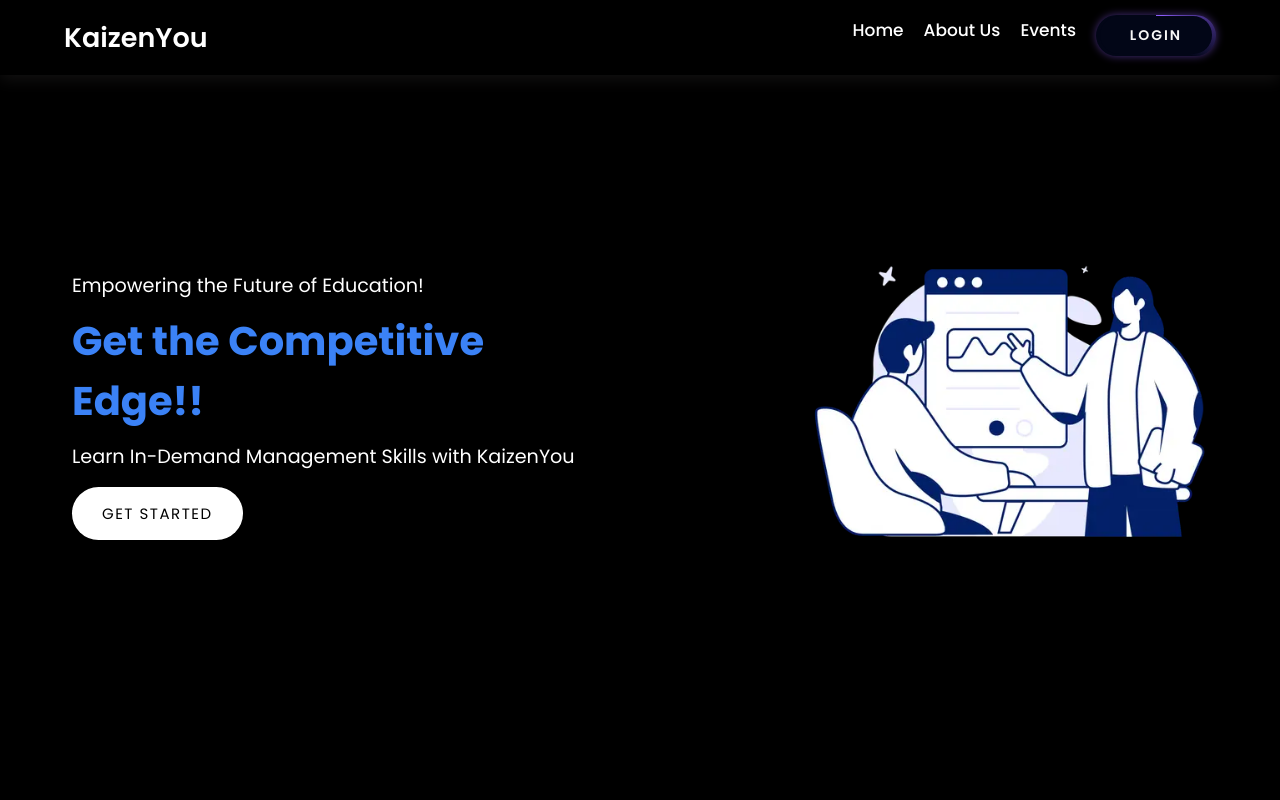
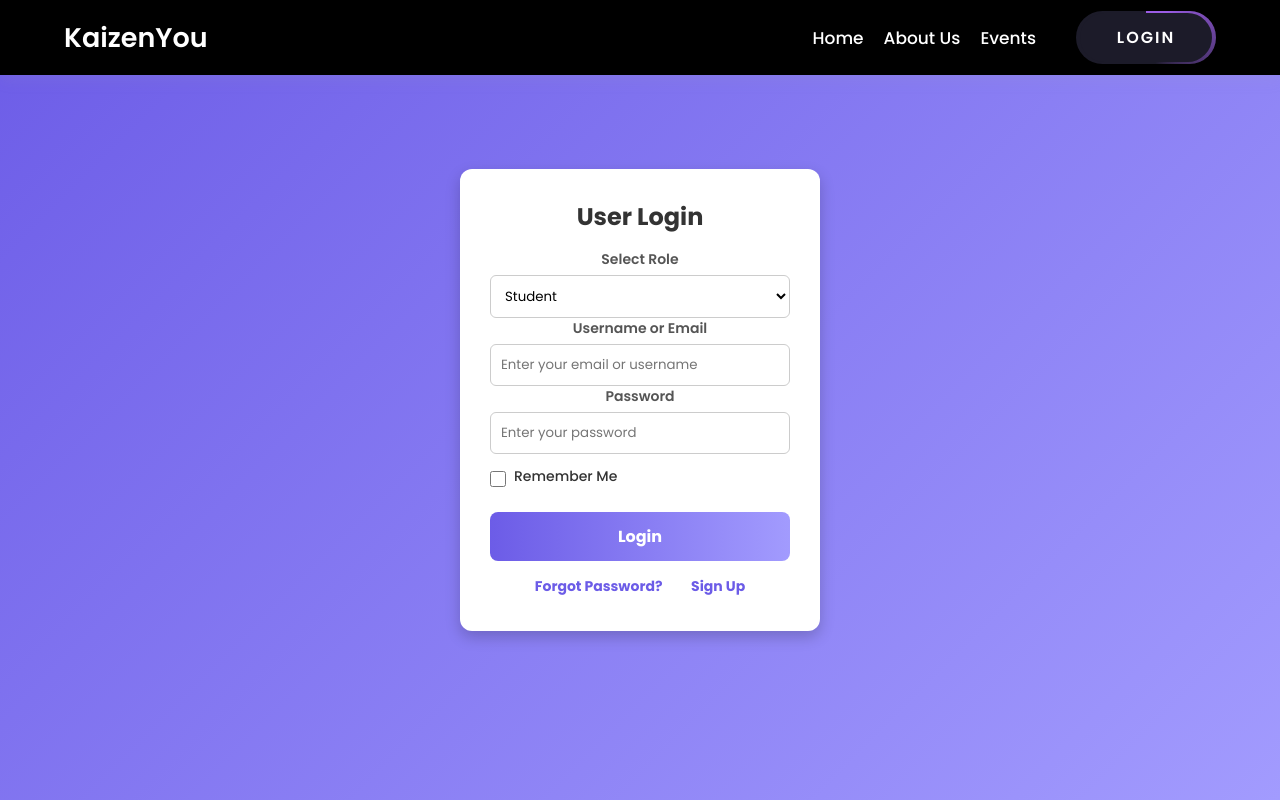
Before and after one commit to TanishkKaushik7/KaizenYou, a React (Vite) app: page /KaizenYou/login in a window 1280 px wide. Shown: the top 800 px of the page. Built offline with nearby package versions, Linux system fonts and the light colour scheme.

Commit message:
add login functionality; implement routing with react-router-dom; enhance features section with parallax effect and mouse tilt; add ripple effect to icons; style login page

```diff
--- a/package.json
+++ b/package.json
@@ -18,7 +18,8 @@
     "react": "^19.0.0",
     "react-dom": "^19.0.0",
     "react-icons": "^5.5.0",
-    "react-router-dom": "^7.2.0"
+    "react-router-dom": "^7.2.0",
+    "vanilla-tilt": "^1.8.1"
   },
   "devDependencies": {
     "@eslint/js": "^9.19.0",
--- a/src/App.jsx
+++ b/src/App.jsx
@@ -1,14 +1,19 @@
-import RadioInputs from '../src/components/nav.jsx'
-import LandingPage from '../src/components/landing.jsx'
+import React from "react";
+import { BrowserRouter as Router, Routes, Route } from "react-router-dom";
+import Navbar from "../src/components/nav";
+import Login from "../src/components/login";
+import LandingPage from "../src/components/landing";
 
+const App = () => {
+  return (
+    <Router basename="/KaizenYou">
+    <Navbar />
+    <Routes>
+      <Route path="/" element={<LandingPage />} />
+      <Route path="/login" element={<Login />} />
+    </Routes>
+  </Router>
+  );
+};
 
-function App() {
-  return (
-    <div className="App">
-      <RadioInputs />
-      <LandingPage />
-    </div>
-  );
-}
-
-export default App
+export default App;
--- /dev/null
+++ b/src/components/login.jsx
@@ -0,0 +1,84 @@
+import React, { useState } from "react";
+import "../cssfiles/login.css";
+
+const UserLogin = () => {
+  const [userRole, setUserRole] = useState("student");
+  const [userEmail, setUserEmail] = useState("");
+  const [userPassword, setUserPassword] = useState("");
+  const [rememberUser, setRememberUser] = useState(false);
+
+  const handleLogin = (e) => {
+    e.preventDefault();
+    console.log("Logging in as:", userRole, userEmail, userPassword, rememberUser);
+  };
+
+  return (
+    <div className="auth-container">
+      <div className="auth-card">
+        <h2>User Login</h2>
+
+        <form className="auth-form" onSubmit={handleLogin}>
+          {/* Role Selection Dropdown */}
+          <div className="input-field">
+            <label htmlFor="userRole">Select Role</label>
+            <select id="userRole" value={userRole} onChange={(e) => setUserRole(e.target.value)}>
+              <option value="student">Student</option>
+              <option value="teacher">Teacher</option>
+              <option value="admin">Admin</option>
+              <option value="school">School</option>
+            </select>
+          </div>
+
+          {/* Email Input */}
+          <div className="input-field">
+            <label htmlFor="userEmail">Username or Email</label>
+            <input
+              type="text"
+              id="userEmail"
+              value={userEmail}
+              onChange={(e) => setUserEmail(e.target.value)}
+              placeholder="Enter your email or username"
+              required
+            />
+          </div>
+
+          {/* Password Input */}
+          <div className="input-field">
+            <label htmlFor="userPassword">Password</label>
+            <input
+              type="password"
+              id="userPassword"
+              value={userPassword}
+              onChange={(e) => setUserPassword(e.target.value)}
+              placeholder="Enter your password"
+              required
+            />
+          </div>
+
+          {/* Remember Me Checkbox */}
+          <div className="auth-remember">
+            <input
+              type="checkbox"
+              id="rememberUser"
+              checked={rememberUser}
+              onChange={() => setRememberUser(!rememberUser)}
+            />
+            <label htmlFor="rememberUser">Remember Me</label>
+          </div>
+
+          {/* Login Button */}
+          <button type="submit" className="auth-btn">Login</button>
+
+          {/* Forgot Password and Sign Up Links */}
+          <div className="auth-links">
+            <a href="#">Forgot Password?</a>
+            <span>|</span>
+            <a href="#">Sign Up</a>
+          </div>
+        </form>
+      </div>
+    </div>
+  );
+};
+
+export default UserLogin;
--- a/src/components/nav.jsx
+++ b/src/components/nav.jsx
@@ -1,15 +1,16 @@
 import React, { useState } from "react";
+import { useNavigate } from "react-router-dom"; // Import navigation hook
 import "../cssfiles/nav.css";
 
 const Navbar = () => {
   const [menuOpen, setMenuOpen] = useState(false);
+  const navigate = useNavigate(); // React Router navigation
 
   const toggleMenu = () => {
     setMenuOpen((prev) => !prev);
   };
 
   return (
-    <>
     <nav>
       <div className="navbar">
         <div className="logo">
@@ -39,12 +40,13 @@
           ))}
 
           <li>
-              <button className="login-btn">Login</button>
-            </li>
+
+          </li> <button className="login-btn" onClick={() => navigate("/login")}>
+              Login
+            </button>
         </ul>
       </div>
     </nav>
-    </>
   );
 };
 
--- /dev/null
+++ b/src/cssfiles/login.css
@@ -0,0 +1,134 @@
+/* 🌟 Enhanced Login Page Styles */
+* {
+    margin: 0;
+    padding: 0;
+    box-sizing: border-box;
+    font-family: "Poppins", sans-serif;
+}
+
+/* Centering the Login Box */
+.auth-container {
+    display: flex;
+    justify-content: center;
+    align-items: center;
+    height: 100vh;
+    background: linear-gradient(135deg, #6c5ce7, #a29bfe);
+}
+
+/* Card Wrapper */
+.auth-card {
+    background: white;
+    padding: 30px;
+    border-radius: 12px;
+    box-shadow: 0 6px 15px rgba(0, 0, 0, 0.2);
+    text-align: center;
+    width: 360px;
+}
+
+/* Title */
+h2 {
+    margin-bottom: 15px;
+    font-size: 24px;
+    font-weight: bold;
+    color: #333;
+}
+
+/* Input Groups */
+.auth-input-group {
+    margin-top: 15px;
+    text-align: left;
+}
+
+/* Labels */
+label {
+    display: block;
+    font-weight: 600;
+    font-size: 14px;
+    color: #555;
+    margin-bottom: 5px;
+}
+
+/* Inputs & Dropdown */
+select,
+input {
+    width: 100%;
+    padding: 10px;
+    border: 1px solid #ccc;
+    border-radius: 6px;
+    background: white;
+    color: black;
+    outline: none;
+    transition: 0.3s ease;
+}
+
+/* Input Focus Effect */
+input:focus,
+select:focus {
+    border-color: #6c5ce7;
+    box-shadow: 0 0 8px rgba(108, 92, 231, 0.5);
+}
+
+/* Remember Me Checkbox */
+.auth-remember {
+    display: flex;
+    align-items: center; /* Aligns items vertically */
+    justify-content: flex-start;
+    margin-top: 12px;
+    font-size: 14px;
+    gap: 8px; /* Adds space between checkbox and label */
+}
+
+.auth-remember input {
+    width: 16px;
+    height: 16px;
+    cursor: pointer;
+    accent-color: #6c5ce7; /* Purple checkbox color */
+}
+
+.auth-remember label {
+    font-size: 14px;
+    font-weight: 500;
+    color: #333;
+    cursor: pointer;
+}
+/* 🚀 Login Button - Styled like Navbar Button */
+.auth-btn {
+    margin-top: 20px;
+    width: 100%;
+    padding: 12px;
+    font-size: 1rem;
+    font-weight: bold;
+    border-radius: 8px;
+    border: none;
+    cursor: pointer;
+    background: linear-gradient(90deg, #6c5ce7, #a29bfe);
+    color: white;
+    transition: 0.3s;
+}
+
+/* Hover Effect */
+.auth-btn:hover {
+    background: linear-gradient(90deg, #5a4fcf, #9186ff);
+    transform: scale(1.05);
+}
+
+/* Links */
+.auth-links {
+    margin-top: 15px;
+    display: flex;
+    justify-content: center;
+    gap: 12px;
+}
+
+.auth-links a {
+    text-decoration: none;
+    color: #6c5ce7;
+    font-size: 14px;
+    font-weight: bold;
+    transition: 0.3s ease;
+}
+
+.auth-links a:hover {
+    text-decoration: underline;
+    color: #5a4fcf;
+}
--- a/src/cssfiles/nav.css
+++ b/src/cssfiles/nav.css
@@ -1,10 +1,11 @@
 @import url('https://fonts.googleapis.com/css2?family=Poppins:wght@200;300;400;500;600;700&display=swap');
 
-* {
+*,
+*:before,
+*:after {
+  padding: 0;
   margin: 0;
-  padding: 0;
   box-sizing: border-box;
-  font-family: 'Poppins', sans-serif;
 }
 
 body {
@@ -31,8 +32,17 @@
   justify-content: space-between;
   align-items: center;
   height: 100%;
+  white-space: nowrap;
 }
 
+.nav-right {
+  display: flex;
+  gap: 25px;
+  height: 100%; /* Full navbar height */
+  align-items: center; /* Vertically centers menu & button */
+}
+
+/* Logo */
 .logo a {
   color: #fff;
   font-size: 27px;
@@ -45,10 +55,7 @@
   display: flex;
   list-style: none;
   gap: 20px;
-}
-
-.menu li {
-  list-style: none;
+  align-items: center;
 }
 
 .menu li a {
@@ -60,81 +67,110 @@
 }
 
 .menu li a:hover {
-  color: rgb(59, 130, 246);
+  color: #9b5de5;
 }
 
 /* Login Button */
+
+/* Updated Login Button */
 .login-btn {
   position: relative;
+  display: inline-flex; /* Ensures it only takes necessary width */
+  align-items: center;
+  justify-content: center;
+  background-color: #1c1b29 !important;
+  color: #ffffff !important;
+  font-size: 16px;
+  font-weight: 600;
+  padding: 14px 35px !important;
+  border-radius: 60px !important;
+  cursor: pointer;
+  border: none;
+  letter-spacing: 2px;
+  overflow: hidden;
+  z-index: 1;
+  white-space: nowrap; /* Prevents button text from breaking */
+  max-width: 200px; /* Ensures a reasonable width */
+  min-width: 140px; /* Sets a minimum width */
+}
+
+/* Responsive Adjustments */
+@media (max-width: 1024px) {
+  .login-btn {
+    padding: 12px 30px !important;
+    font-size: 15px;
+    max-width: 180px;
+    min-width: 130px;
+  }
+}
+
+@media (max-width: 768px) {
+  .login-btn {
+    padding: 10px 25px !important;
+    font-size: 14px;
+    max-width: 160px;
+    min-width: 120px;
+  }
+}
+
+@media (max-width: 480px) {
+  .login-btn {
+    padding: 8px 20px !important;
+    font-size: 13px;
+    max-width: 140px;
+    min-width: 110px;
+  }
+}
+
+/* Remove unwanted inherited styles */
+.login-btn:focus,
+.login-btn:active {
+  outline: none;
+  box-shadow: none;
+}
+
+/* Bigger Animated Border */
+.login-btn::before {
+  content: "";
+  position: absolute;
+  background-image: conic-gradient(
+    #9b5de5 40deg, /* Enlarged Violet Animation */
+    transparent 160deg
+  );
+  height: 300%;
+  width: 300%;
+  left: -100%;
+  top: -100%;
+  animation: rotate 2.5s infinite linear;
+  z-index: -1;
+}
+
+/* Inner Button Overlay */
+.login-btn::after {
+  content: "LOGIN";
+  position: absolute;
+  inset: 3%;
+  background-color: #1c1b29;
+  border-radius: inherit;
+  color: #ffffff;
   display: flex;
   align-items: center;
   justify-content: center;
-  text-align: center;
-  background-color: #020617;
-  color: #ffffff;
-  top: -0.15rem;
-  font-size: 14px;
-  font-weight: 500;
-  padding: 10px 30px;
-  border-radius: 50px;
-  cursor: pointer;
-  transition: all 0.3s ease-in-out;
-  overflow: hidden;
-  border: none;
-  box-shadow: 0 0 8px rgba(139, 92, 246, 0.5);
-  min-width: 120px;
+  font-size: 16px;
+  font-weight: 600;
+  letter-spacing: 2px;
 }
 
-/* Running border effect */
-.login-btn::before {
-  content: "";
-  background-image: conic-gradient(#8b5cf6 20deg, transparent 120deg);
-  height: 250%;
-  width: 250%;
-  position: absolute;
-  left: -75%;
-  top: -75%;
-  animation: rotate 3s infinite linear;
-}
-
-/* Inner overlay */
-.login-btn::after {
-  content: "LOGIN";
-  position: absolute;
-  height: 94%;
-  width: 94%;
-  background-color: #020617;
-  border-radius: 9999px;
-  color: #f7f7f7;
-  display: flex;
-  align-items: center;
-  justify-content: center;
-  font-size: 14px;
-  font-weight: 600;
-  letter-spacing: 2px;
-  transition: background-color 0.3s ease, transform 0.3s ease-in-out;
-}
-
-/* Keyframes */
+/* Animation */
 @keyframes rotate {
   100% {
     transform: rotate(-360deg);
   }
 }
 
-/* Hover Effects */
-.login-btn:hover::after {
-  background-color: #1e1b29;
-  color: #ffffff;
-  transform: scale(1.1);
-}
-
-.login-btn:hover::before {
-  background-image: conic-gradient(rgb(59, 130, 246) 20deg, transparent 120deg);
-}
-
+/* Hover Effect */
 .login-btn:hover {
-  box-shadow: 0 0 15px rgba(59, 130, 246, 0.8), 0 0 25px rgba(59, 130, 246, 0.6);
+  background-color: #2a273a;
 }
 
 /* Hamburger Menu */
```
Also changed, not shown: src/components/features.jsx (+27 -1 lines), src/cssfiles/features.css (+64 -20 lines), 1 other file (tests, documents, lock files or other folders). Lines whose indentation alone changed are shown as unchanged.
